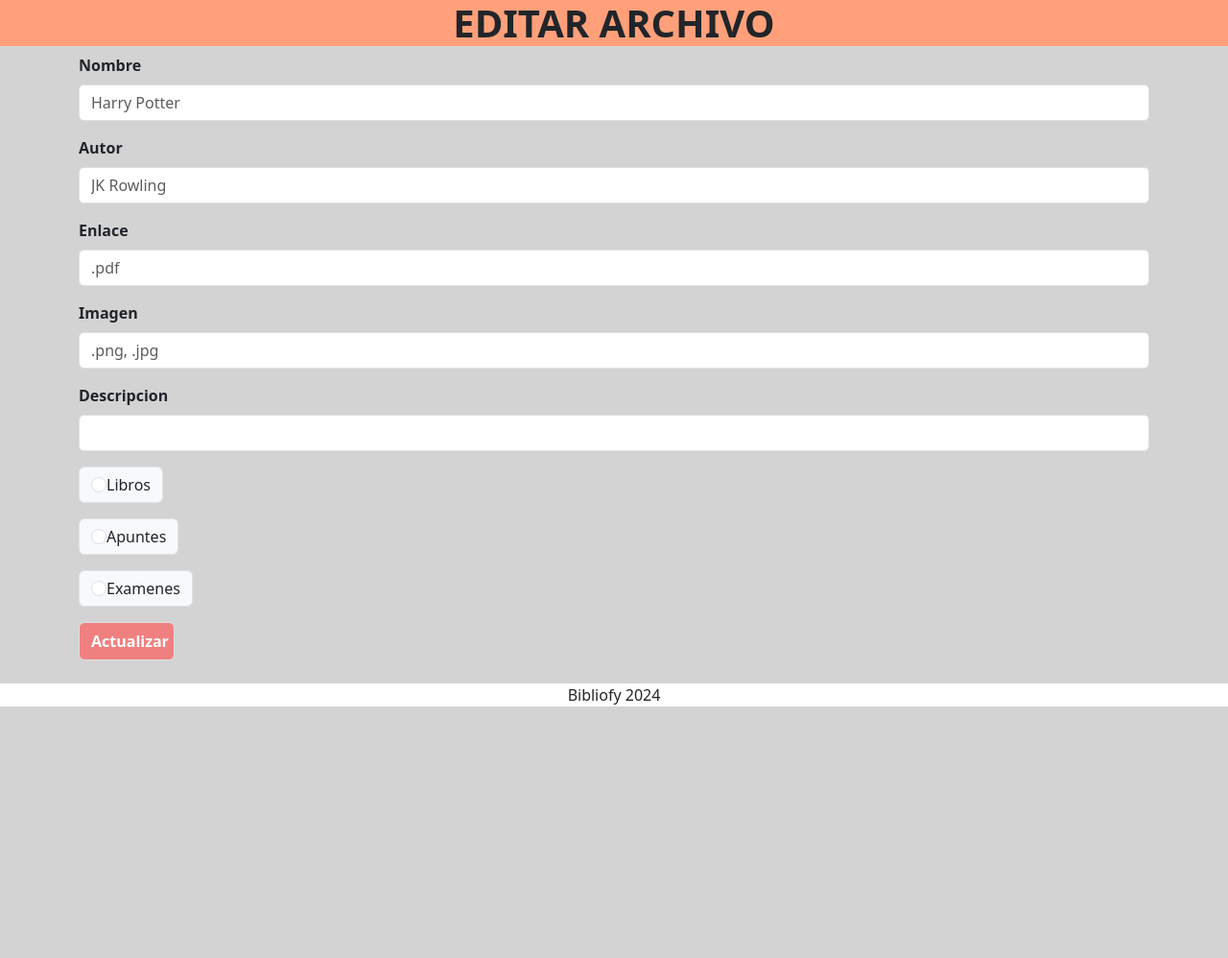
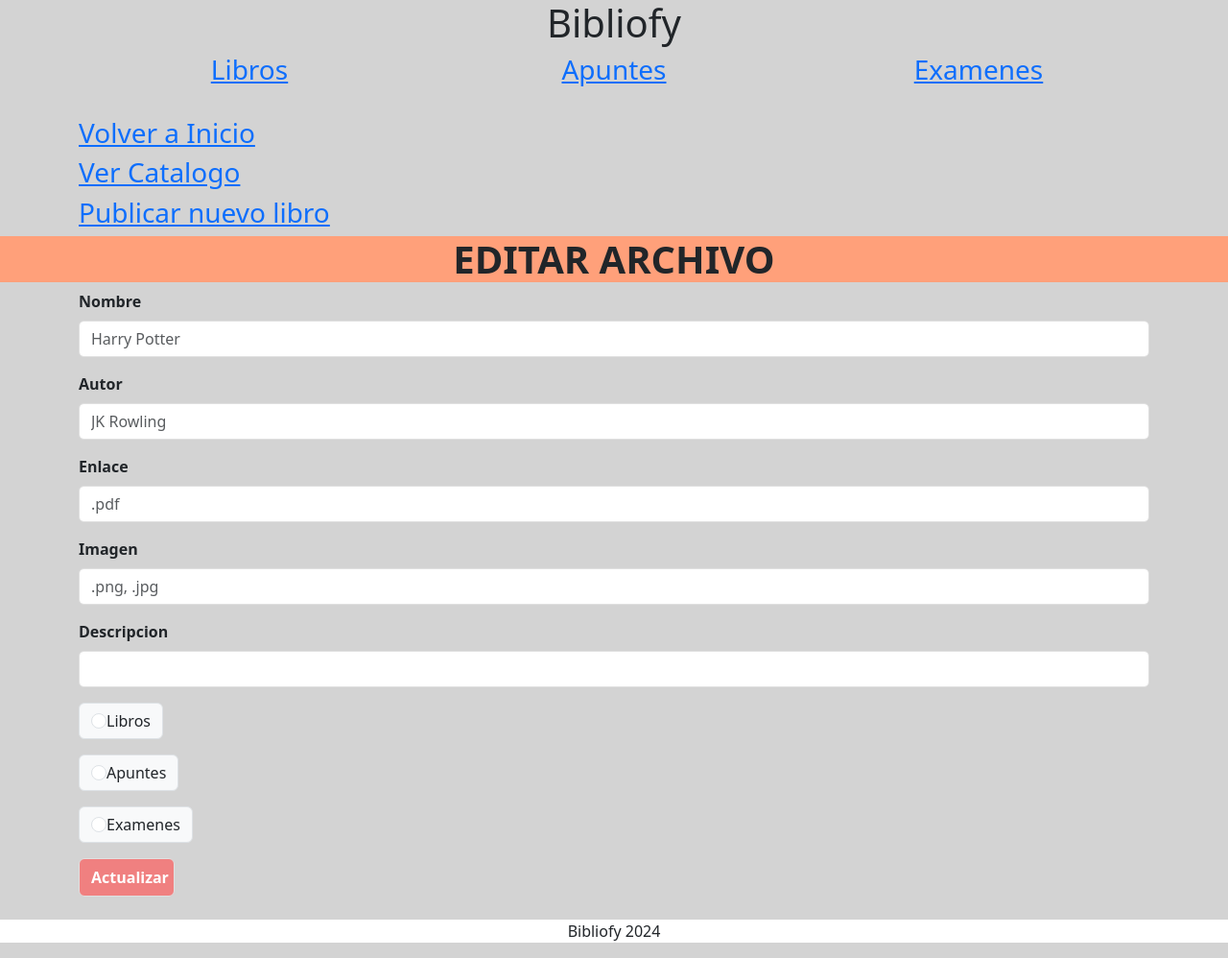
Before and after one commit to AntMendez/TP-Final---Intro, a Flask app: page /editar/1 in a window 1280 px wide. Shown: the whole page at 96% size. Before the commit the page ends 736 px from the top, so only its background shows below. Run offline with Flask 3, Linux system fonts and the light colour scheme; some libraries are stand-ins or nearby versions.

Commit message:
Agrego navbar y y menu para redirigir a inicio, catalogo y publicar

```diff
--- a/templates/actualizar.html
+++ b/templates/actualizar.html
@@ -39,6 +39,28 @@
 	</style>
 </head>
 <body>
+	<div class="container">
+		<h1 class="text-center">Bibliofy</h1>
+
+		<div class="row align-items-start">
+		    <div class="col text-center">
+		      <h3><a href='/libros'>Libros</a></h3>
+		    </div>
+		    <div class="col text-center">
+		      <h3><a href='/apuntes'>Apuntes</a></h3>
+		    </div>
+		    <div class="col text-center">
+		      <h3><a href='/examenes'>Examenes</a></h3>
+		    </div>
+		 </div>
+	</div>
+
+	<div class="container mt-4">
+		<h3><a href="/">Volver a Inicio</a></h3>
+		<h3><a href="/catalogo">Ver Catalogo</a></h3>
+		<h3><a href="/publicar">Publicar nuevo libro</a></h3>
+	</div>
+
     <h1 class="title">Editar Archivo</h1>
 	<div class="container" >
 		<form onsubmit="actualizar_libro(event)">
```
